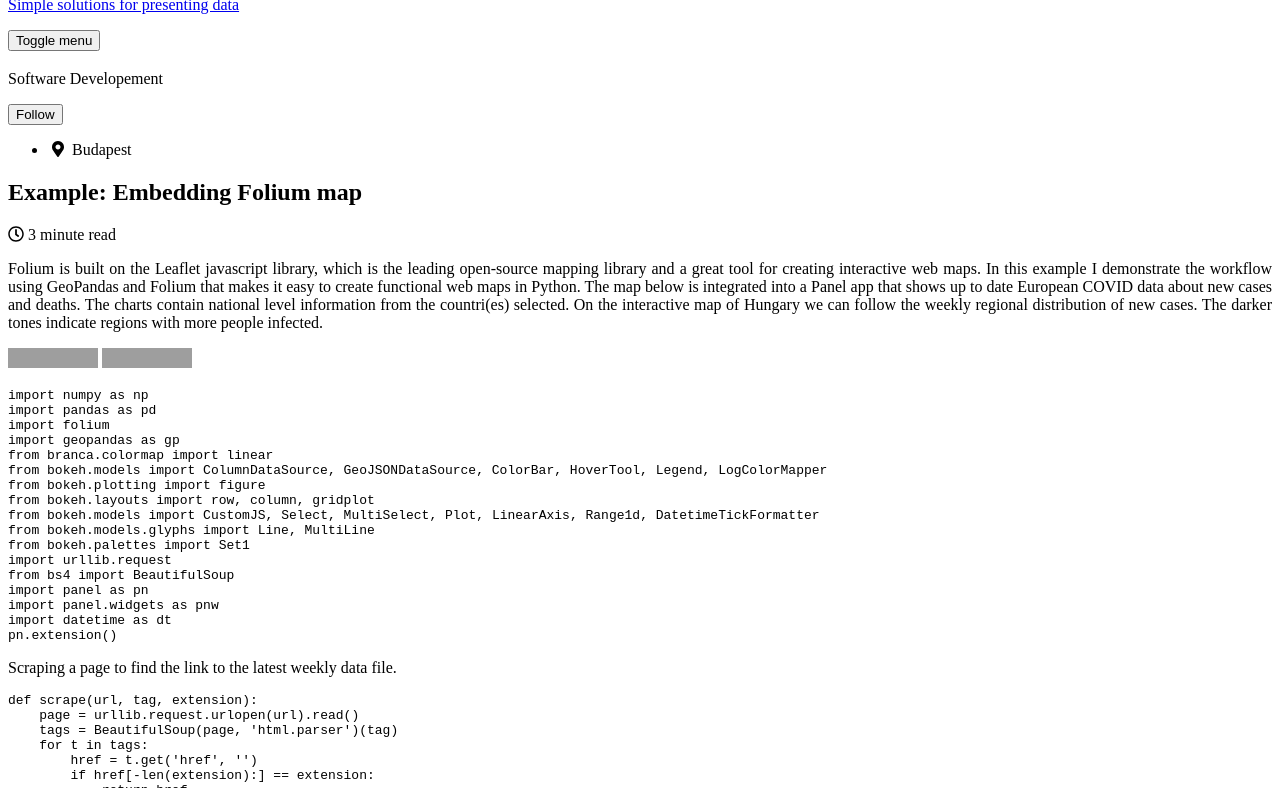
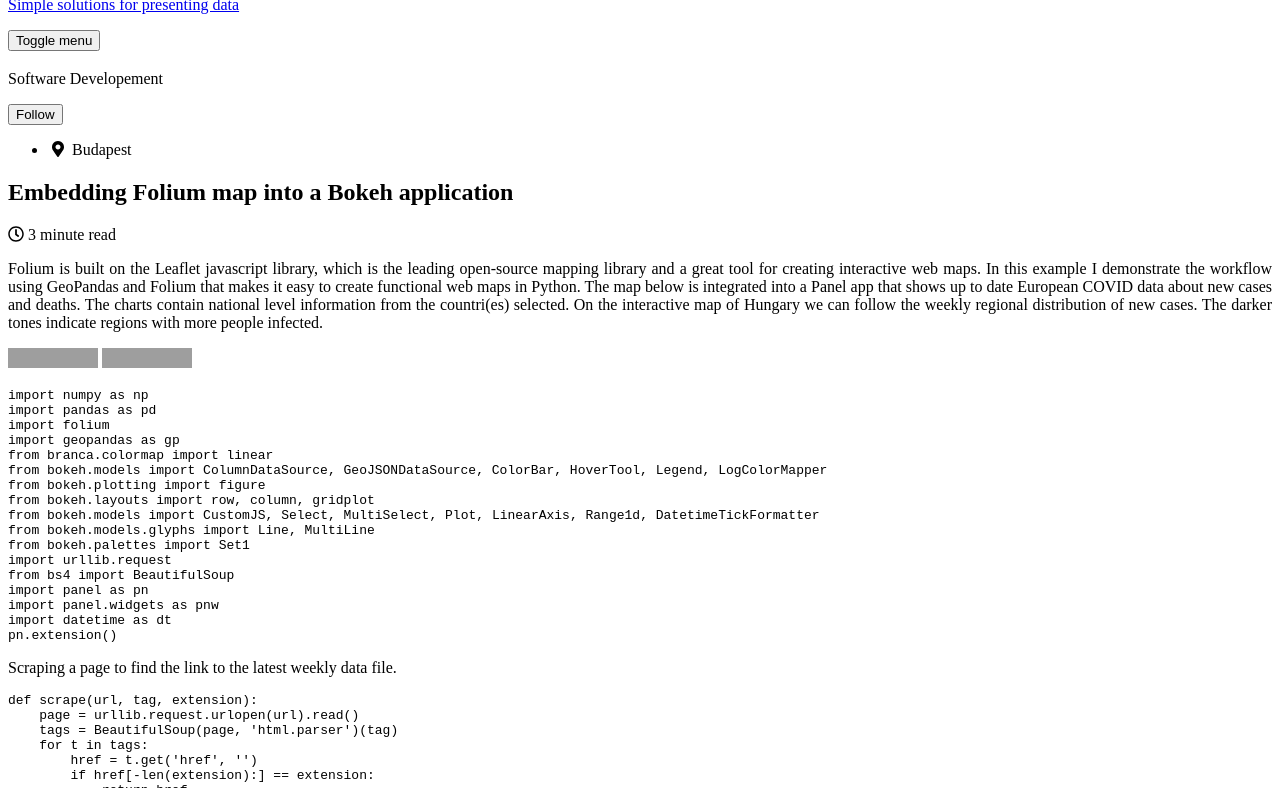
Before and after one commit to dg-data/tidbits, a Jekyll site: the page built from _posts/2019-07-12-folium-charts.md, in a window 1280 px wide and 900 px high, cut to the strip 112-900 px from the top of the window. Built offline with Jekyll 4.4.1, drawn with Linux system fonts in a browser that asks for light colours; cached includes are drawn as plain includes; nearby versions of some CDN libraries; grey boxes are pictures that could not be loaded.

Commit message:
Update 2019-07-12-folium-charts.md

```diff
--- a/_posts/2019-07-12-folium-charts.md
+++ b/_posts/2019-07-12-folium-charts.md
@@ -1,5 +1,5 @@
 ---
-title: "Example: Embedding Folium map"
+title: "Embedding Folium map into a Bokeh application"
 date: 2020-07-12
 published: true
 tags: [dataviz, folium]
```
